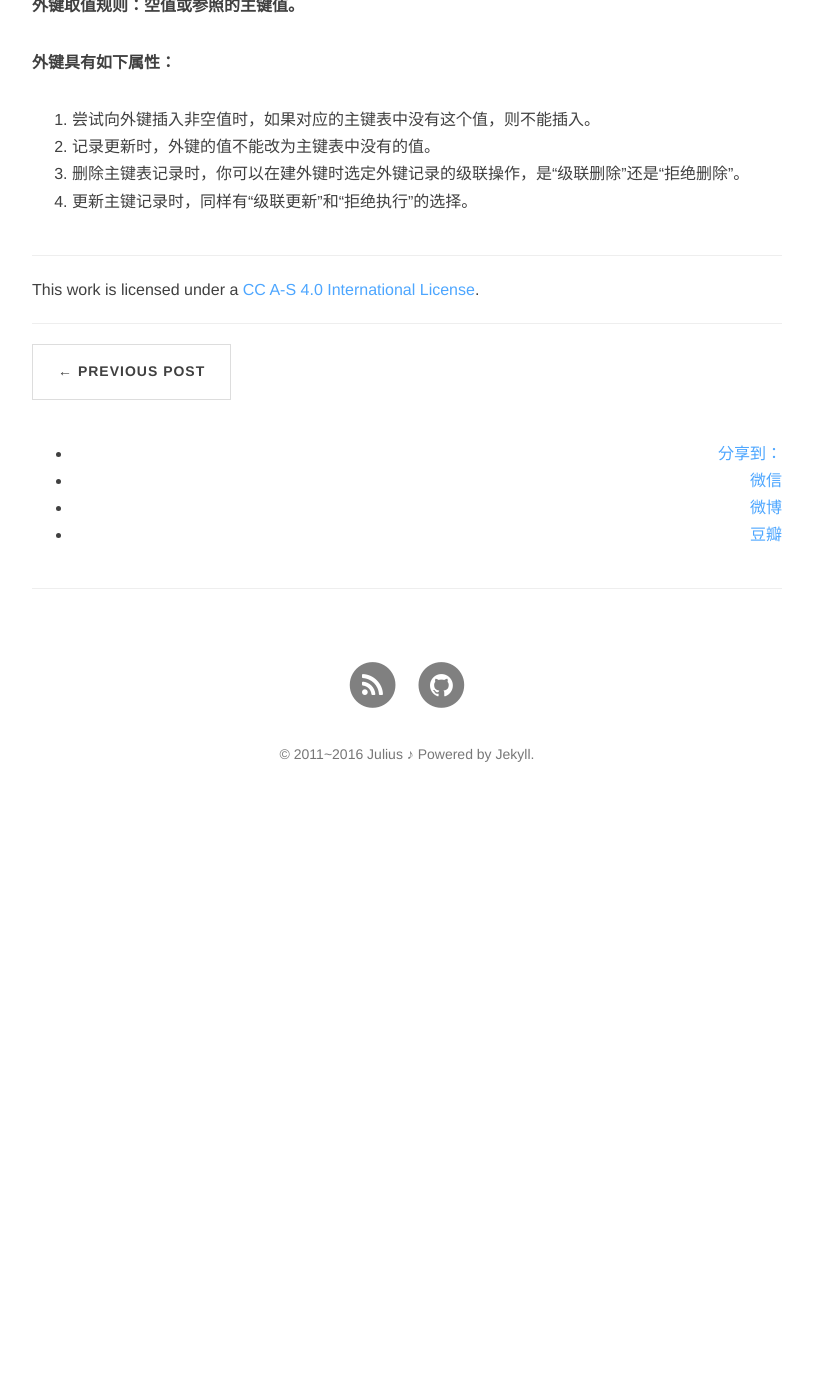
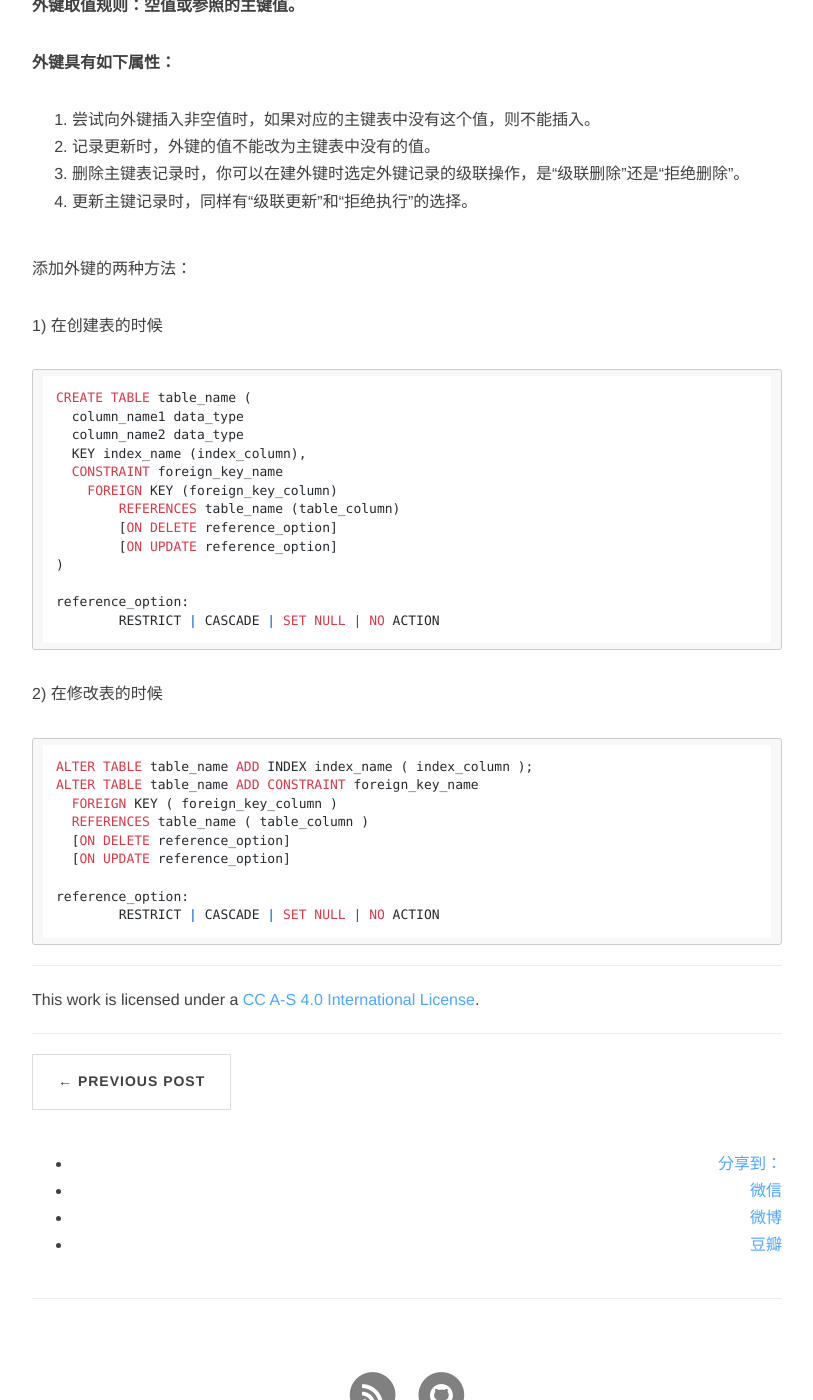
Before and after one commit to Julius-Liu/julius-liu.github.com, a Jekyll site: the page built from _posts/2016-02-16-mysql-foreign-key.md, in a window 1280 px wide and 1400 px high, scrolled down 577 px. Shown: the whole window, without its empty margins (233-1046 px from the left). Built offline with Jekyll 4.4.1, drawn with Linux system fonts in a browser that asks for light colours; nearby versions of some CDN libraries; comment, search, counter and statistics services are not loaded; before the commit the page ends 1409 px from its top, so only the background shows below that.

Commit message:
update mysql-foreign-key 1

```diff
--- a/_posts/2016-02-16-mysql-foreign-key.md
+++ b/_posts/2016-02-16-mysql-foreign-key.md
@@ -15,3 +15,33 @@ description: MySQL 的外键约束
 1. 记录更新时，外键的值不能改为主键表中没有的值。
 1. 删除主键表记录时，你可以在建外键时选定外键记录的级联操作，是“级联删除”还是“拒绝删除”。
 1. 更新主键记录时，同样有“级联更新”和“拒绝执行”的选择。
+
+添加外键的两种方法：
+
+1) 在创建表的时候
+
+    CREATE TABLE table_name (
+      column_name1 data_type
+	  column_name2 data_type
+      KEY index_name (index_column),
+      CONSTRAINT foreign_key_name
+	    FOREIGN KEY (foreign_key_column)
+		REFERENCES table_name (table_column)
+		[ON DELETE reference_option]
+		[ON UPDATE reference_option]
+    )
+
+	reference_option:
+    	RESTRICT | CASCADE | SET NULL | NO ACTION
+
+2) 在修改表的时候
+
+    ALTER TABLE table_name ADD INDEX index_name ( index_column );
+    ALTER TABLE table_name ADD CONSTRAINT foreign_key_name
+      FOREIGN KEY ( foreign_key_column )
+      REFERENCES table_name ( table_column )
+      [ON DELETE reference_option]
+      [ON UPDATE reference_option]
+
+	reference_option:
+    	RESTRICT | CASCADE | SET NULL | NO ACTION
```
